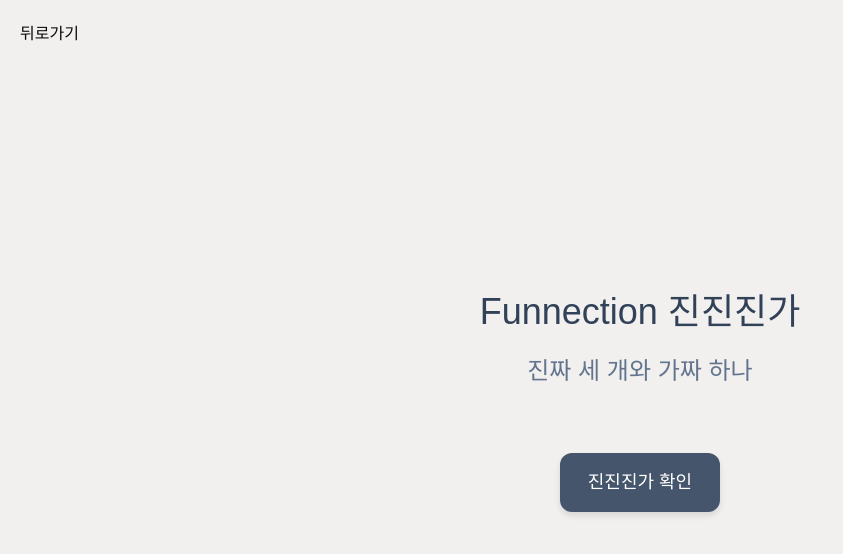
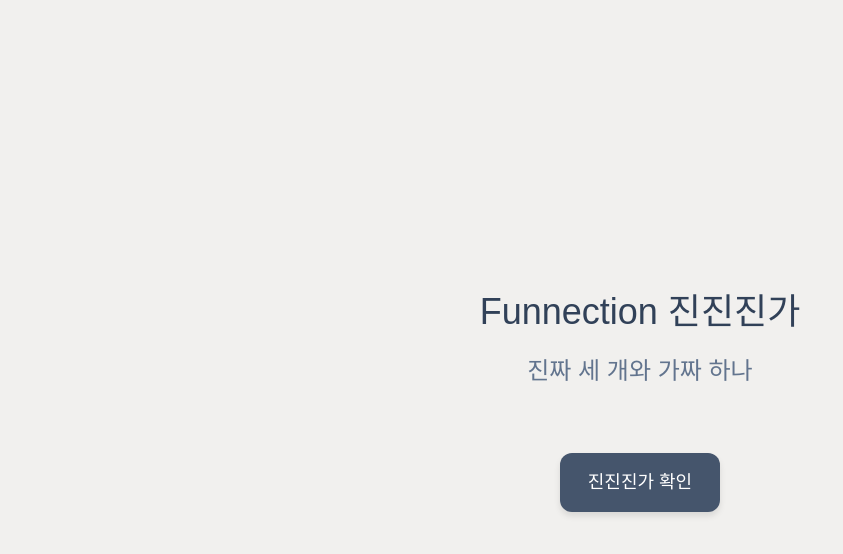
Before and after one commit to LuisKlopp/funnection-ground, a Next.js app: page /true-true-false in a window 1280 px wide. Shown: the top 554 px of the page, without its empty margins (0-843 px from the left). Built offline with nearby package versions, Linux system fonts and the light colour scheme; a web font is replaced by a local one.

Commit message:
Feat: 뒤로가기 제거

```diff
--- a/components/true-true-false/true-true-false-list.tsx
+++ b/components/true-true-false/true-true-false-list.tsx
@@ -1,7 +1,6 @@
 "use client";
 
 import axios from "axios";
-import Link from "next/link";
 import { useState } from "react";
 
 import { useModal } from "@/hooks/useModal";
@@ -43,9 +42,6 @@
 
   return (
     <div className="h-1dvh flex w-full flex-col items-center justify-center gap-4">
-      <Link href={"/"} className="absolute top-5 left-5">
-        뒤로가기
-      </Link>
       <h1 className="mdl:text-4xl py-1 text-3xl font-medium text-slate-700">
         Funnection 진진진가
       </h1>
```
